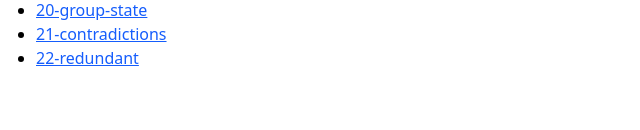
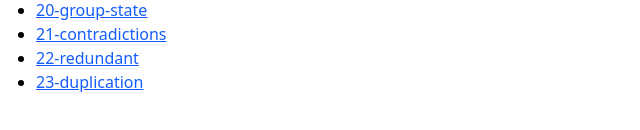
Before and after one commit to nakorncode/workshop, a React (Vite) app in the folder react/: page / in a window 1280 px wide. Shown: the part 510-640 px from the top of the page, without its empty margins (0-640 px from the left). Built offline with nearby package versions, Linux system fonts and the light colour scheme.

Commit message:
feat: add 23-duplication route and update index with new link

```diff
--- a/react/src/routeTree.gen.ts
+++ b/react/src/routeTree.gen.ts
@@ -16,6 +16,7 @@ import { Route as R6ListRouteImport } from './routes/6-list'
 import { Route as R5ConditionalRouteImport } from './routes/5-conditional'
 import { Route as R4ChildrenRouteImport } from './routes/4-children'
 import { Route as R3PropsRouteImport } from './routes/3-props'
+import { Route as R23DuplicationRouteImport } from './routes/23-duplication'
 import { Route as R22RedundantRouteImport } from './routes/22-redundant'
 import { Route as R21ContradictionsRouteImport } from './routes/21-contradictions'
 import { Route as R20GroupStateRouteImport } from './routes/20-group-state'
@@ -66,6 +67,11 @@ const R4ChildrenRoute = R4ChildrenRouteImport.update({
 const R3PropsRoute = R3PropsRouteImport.update({
   id: '/3-props',
   path: '/3-props',
+  getParentRoute: () => rootRouteImport,
+} as any)
+const R23DuplicationRoute = R23DuplicationRouteImport.update({
+  id: '/23-duplication',
+  path: '/23-duplication',
   getParentRoute: () => rootRouteImport,
 } as any)
 const R22RedundantRoute = R22RedundantRouteImport.update({
@@ -166,6 +172,7 @@ export interface FileRoutesByFullPath {
   '/20-group-state': typeof R20GroupStateRoute
   '/21-contradictions': typeof R21ContradictionsRoute
   '/22-redundant': typeof R22RedundantRoute
+  '/23-duplication': typeof R23DuplicationRoute
   '/3-props': typeof R3PropsRoute
   '/4-children': typeof R4ChildrenRoute
   '/5-conditional': typeof R5ConditionalRoute
@@ -191,6 +198,7 @@ export interface FileRoutesByTo {
   '/20-group-state': typeof R20GroupStateRoute
   '/21-contradictions': typeof R21ContradictionsRoute
   '/22-redundant': typeof R22RedundantRoute
+  '/23-duplication': typeof R23DuplicationRoute
   '/3-props': typeof R3PropsRoute
   '/4-children': typeof R4ChildrenRoute
   '/5-conditional': typeof R5ConditionalRoute
@@ -217,6 +225,7 @@ export interface FileRoutesById {
   '/20-group-state': typeof R20GroupStateRoute
   '/21-contradictions': typeof R21ContradictionsRoute
   '/22-redundant': typeof R22RedundantRoute
+  '/23-duplication': typeof R23DuplicationRoute
   '/3-props': typeof R3PropsRoute
   '/4-children': typeof R4ChildrenRoute
   '/5-conditional': typeof R5ConditionalRoute
@@ -244,6 +253,7 @@ export interface FileRouteTypes {
     | '/20-group-state'
     | '/21-contradictions'
     | '/22-redundant'
+    | '/23-duplication'
     | '/3-props'
     | '/4-children'
     | '/5-conditional'
@@ -269,6 +279,7 @@ export interface FileRouteTypes {
     | '/20-group-state'
     | '/21-contradictions'
     | '/22-redundant'
+    | '/23-duplication'
     | '/3-props'
     | '/4-children'
     | '/5-conditional'
@@ -294,6 +305,7 @@ export interface FileRouteTypes {
     | '/20-group-state'
     | '/21-contradictions'
     | '/22-redundant'
+    | '/23-duplication'
     | '/3-props'
     | '/4-children'
     | '/5-conditional'
@@ -320,6 +332,7 @@ export interface RootRouteChildren {
   R20GroupStateRoute: typeof R20GroupStateRoute
   R21ContradictionsRoute: typeof R21ContradictionsRoute
   R22RedundantRoute: typeof R22RedundantRoute
+  R23DuplicationRoute: typeof R23DuplicationRoute
   R3PropsRoute: typeof R3PropsRoute
   R4ChildrenRoute: typeof R4ChildrenRoute
   R5ConditionalRoute: typeof R5ConditionalRoute
@@ -378,6 +391,13 @@ declare module '@tanstack/react-router' {
       path: '/3-props'
       fullPath: '/3-props'
       preLoaderRoute: typeof R3PropsRouteImport
+      parentRoute: typeof rootRouteImport
+    }
+    '/23-duplication': {
+      id: '/23-duplication'
+      path: '/23-duplication'
+      fullPath: '/23-duplication'
+      preLoaderRoute: typeof R23DuplicationRouteImport
       parentRoute: typeof rootRouteImport
     }
     '/22-redundant': {
@@ -512,6 +532,7 @@ const rootRouteChildren: RootRouteChildren = {
   R20GroupStateRoute: R20GroupStateRoute,
   R21ContradictionsRoute: R21ContradictionsRoute,
   R22RedundantRoute: R22RedundantRoute,
+  R23DuplicationRoute: R23DuplicationRoute,
   R3PropsRoute: R3PropsRoute,
   R4ChildrenRoute: R4ChildrenRoute,
   R5ConditionalRoute: R5ConditionalRoute,
--- /dev/null
+++ b/react/src/routes/23-duplication.tsx
@@ -0,0 +1,65 @@
+import { createFileRoute } from '@tanstack/react-router'
+import { useState } from 'react'
+
+export const Route = createFileRoute('/23-duplication')({
+  component: RouteComponent,
+})
+
+function RouteComponent() {
+  return (
+    <>
+      <BadStructure></BadStructure>
+      <hr className="my-4"/>
+      <GoodStructure></GoodStructure>
+    </>
+  )
+}
+
+interface Product {
+  id: number
+  name: string
+  price: number
+}
+
+const products: Product[] = [
+  { id: 1, name: 'Product 1', price: 10 },
+  { id: 2, name: 'Product 2', price: 20 },
+  { id: 3, name: 'Product 3', price: 30 },
+]
+
+// ⚠️ ใช้งานได้ แต่มีปัญหาคือจะทำให้ Memory มีการจองพื้นที่เก็บ Object เพิ่มบน State
+function BadStructure() {
+  const [selectedProduct, setSelectedProduct] = useState<Product | null>(null)
+  return (
+    <>
+      <ul className="list-disc pl-5">
+        {products.map(product => (
+          <li key={product.id}>
+            <span>{product.name} - ${product.price}</span>
+            <button onClick={() => setSelectedProduct(product)} className="underline text-blue-600 cursor-pointer ml-3">Select</button>
+          </li>
+        ))}
+      </ul>
+      <p className="mt-2 font-bold">Selected Product: {selectedProduct ? selectedProduct.name : 'None'}</p>
+    </>
+  )
+}
+
+// ✅ ดีมากกว่าเดิม เพราะเก็บ State เพียงแค่ Number ที่จะอ้างอิง ID Product เท่านั้น
+function GoodStructure() {
+  const [id, setId] = useState<number | null>(null)
+  const selectedProduct = products.find(product => product.id === id)
+  return (
+    <>
+      <ul className="list-disc pl-5">
+        {products.map(product => (
+          <li key={product.id}>
+            <span>{product.name} - ${product.price}</span>
+            <button onClick={() => setId(product.id)} className="underline text-blue-600 cursor-pointer ml-3">Select</button>
+          </li>
+        ))}
+      </ul>
+      <p className="mt-2 font-bold">Selected Product: {selectedProduct ? selectedProduct.name : 'None'}</p>
+    </>
+  )
+}
--- a/react/src/routes/index.tsx
+++ b/react/src/routes/index.tsx
@@ -31,6 +31,7 @@ function App() {
         <li><a href="/20-group-state" className="underline text-blue-600">20-group-state</a></li>
         <li><a href="/21-contradictions" className="underline text-blue-600">21-contradictions</a></li>
         <li><a href="/22-redundant" className="underline text-blue-600">22-redundant</a></li>
+        <li><a href="/23-duplication" className="underline text-blue-600">23-duplication</a></li>
       </ul>
     </>
   )
```
